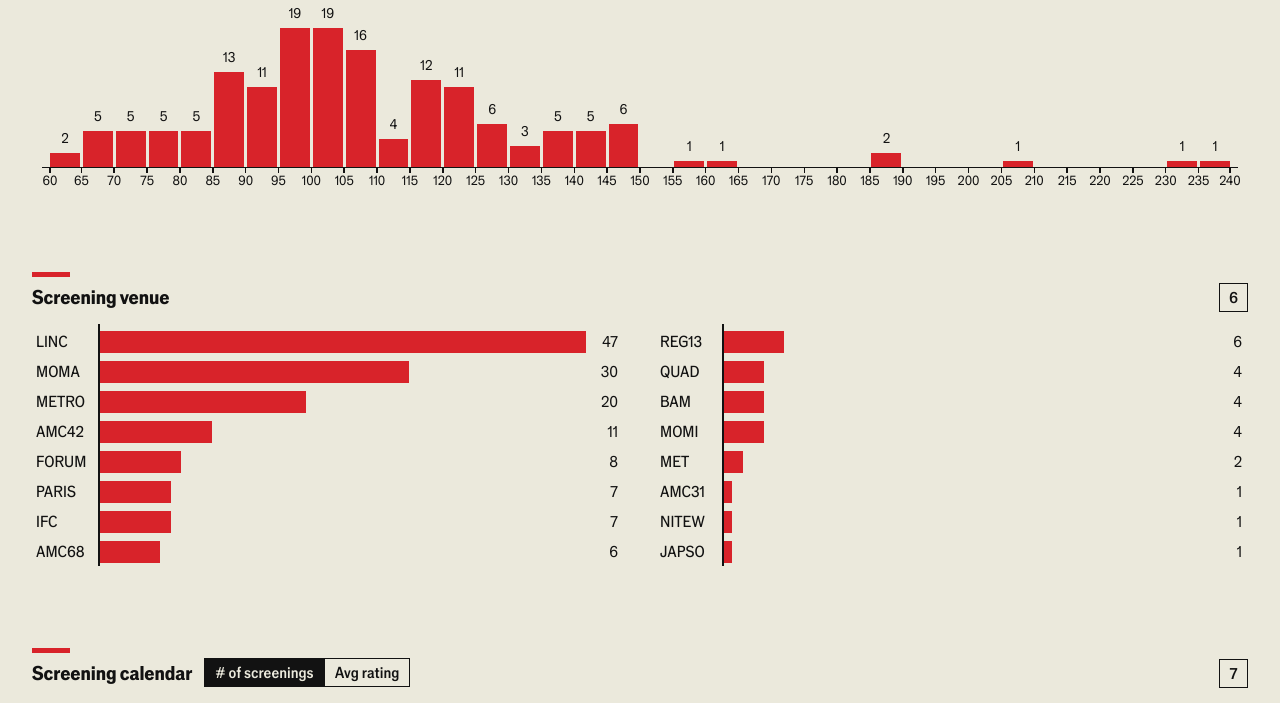
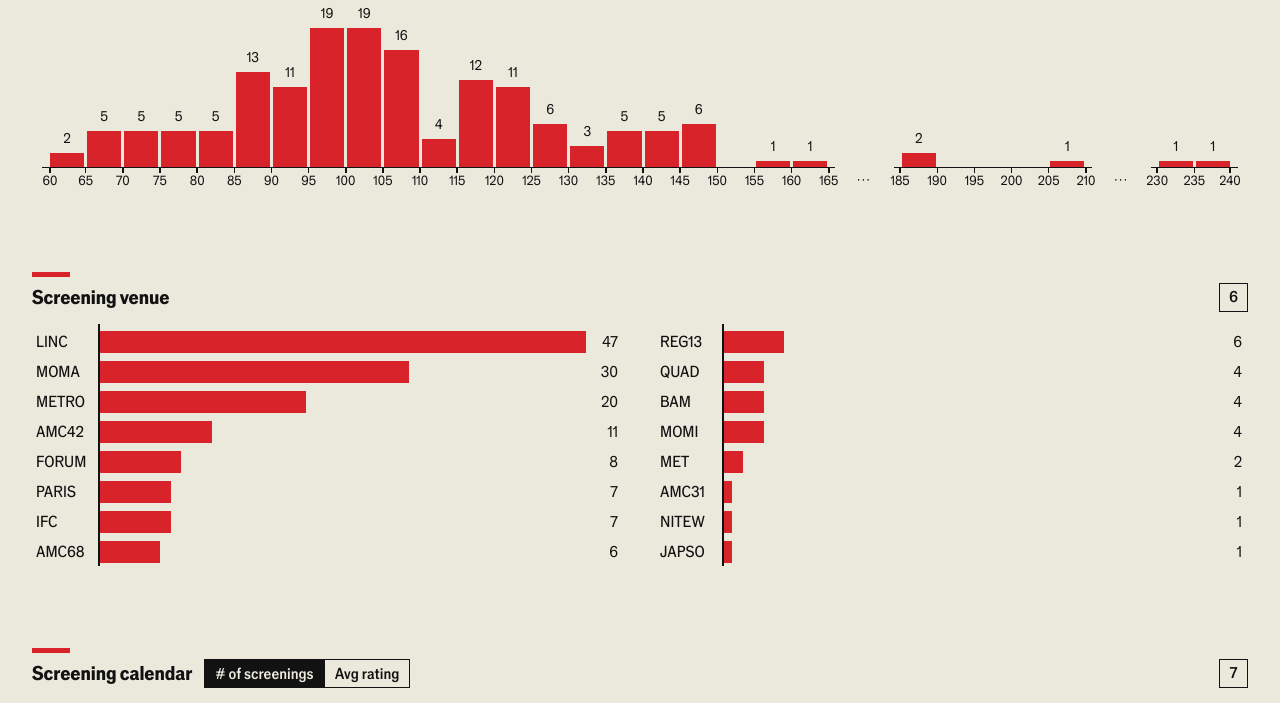
Before and after one commit to jimjianghk/film_dashboard, a plain HTML site: page index.html in a window 1280 px wide. Shown: the part 1637-2340 px from the top of the page. Drawn offline with Linux system fonts and the light colour scheme.

Commit message:
Collapse runtime-chart gaps at 4+ empty bins instead of 5+

```diff
--- a/index.html
+++ b/index.html
@@ -1572,7 +1572,7 @@ function renderRuntimeChart() {
         while (j < binArr.length && binArr[j].count === 0) j++;
         const hasLeft = binArr.slice(0, i).some(x => x.count > 0);
         const hasRight = binArr.slice(j).some(x => x.count > 0);
-        if (j - i >= 5 && hasLeft && hasRight) {
+        if (j - i >= 4 && hasLeft && hasRight) {
           items.push({ type: 'gap', gapStartBin: lastBarBin + binSize });
         } else {
           for (let k = i; k < j; k++) items.push({ type: 'bar', ...binArr[k] });
```
Also changed, not shown: README.md.
